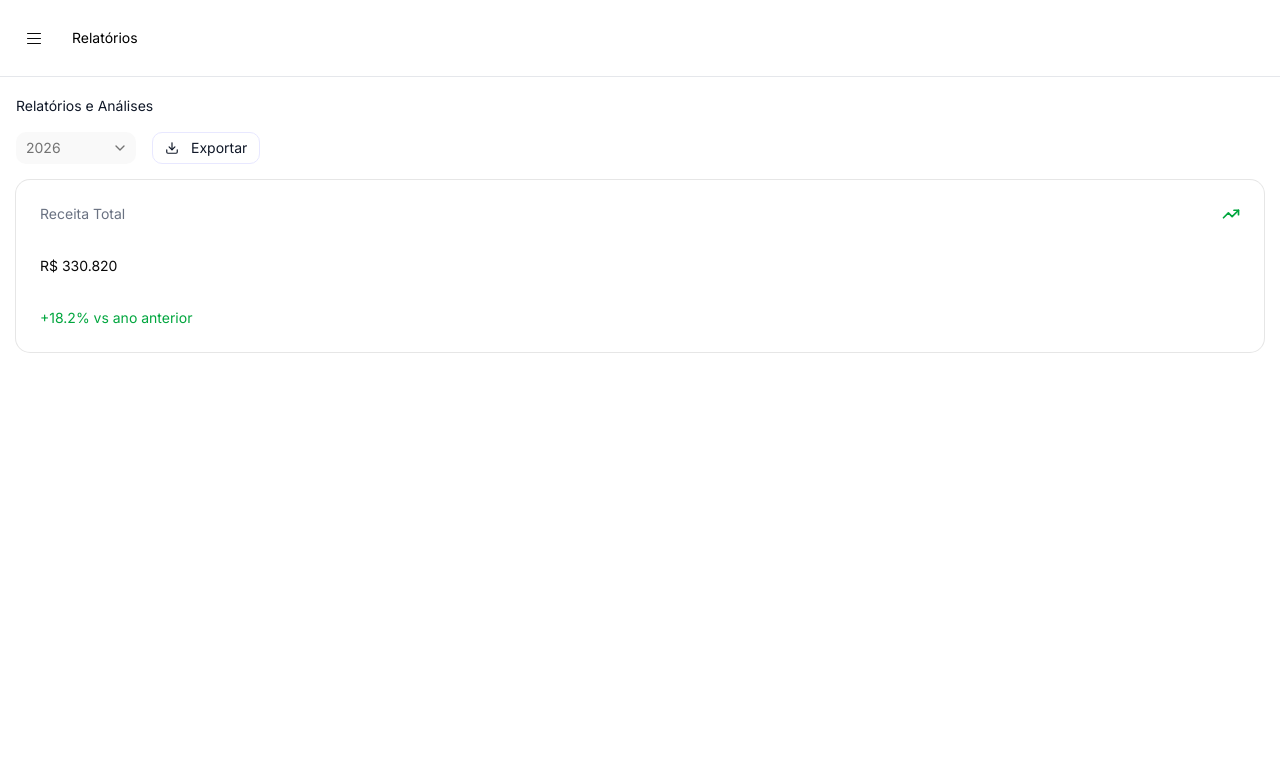
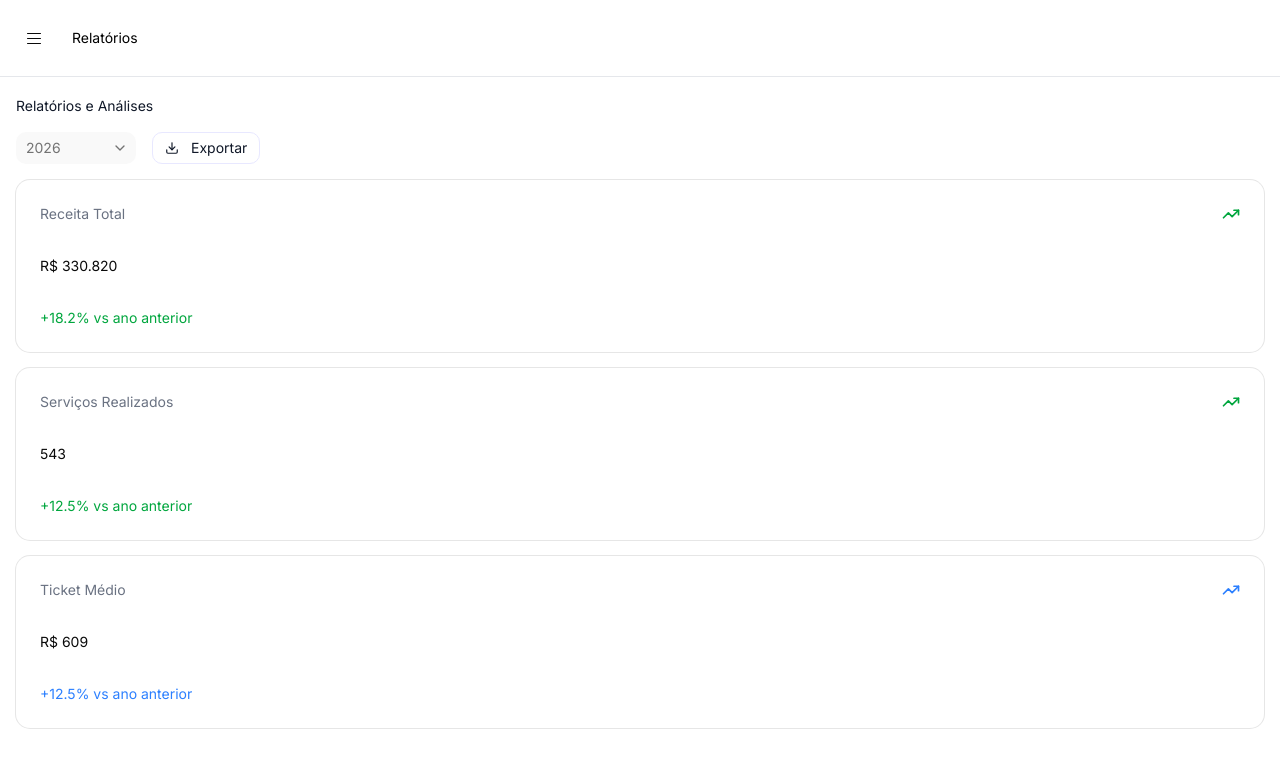
Before and after one commit to danielqueirozc/system-rh, a Next.js app in the folder web/: page /reports in a window 1280 px wide. Shown: the top 768 px of the page. Built offline with nearby package versions, Linux system fonts and the light colour scheme.

Commit message:
feat: add servicos realizados and ticket medio cards to reports page

```diff
--- a/web/app/(employee)/reports/page.tsx
+++ b/web/app/(employee)/reports/page.tsx
@@ -49,6 +49,32 @@ export default function Reports() {
 
               <p className="text-[#00A63E]">+18.2% vs ano anterior</p>
             </Card>
+
+            <Card className="flex flex-col gap-8 p-6">
+              <div className="flex items-center justify-between">
+                <p className="text-gray-500">Serviços Realizados</p>
+                <TrendingUp size={18} color="#00A63E" strokeWidth={2.25}/>
+              </div>
+
+              <span>543</span>
+
+              <p className="text-[#00A63E]">+12.5% vs ano anterior</p>
+            </Card>
+
+            <Card className="flex flex-col gap-8 p-6">
+              <div className="flex items-center justify-between">
+                <p className="text-gray-500">Ticket Médio</p>
+                <TrendingUp
+                  className="text-blue-500"
+                  size={18}
+                  strokeWidth={2.25}
+                />
+              </div>
+
+              <span>R$ 609</span>
+
+              <p className="text-blue-500">+12.5% vs ano anterior</p>
+            </Card>
           </div>
         </div>
       </div>
```
